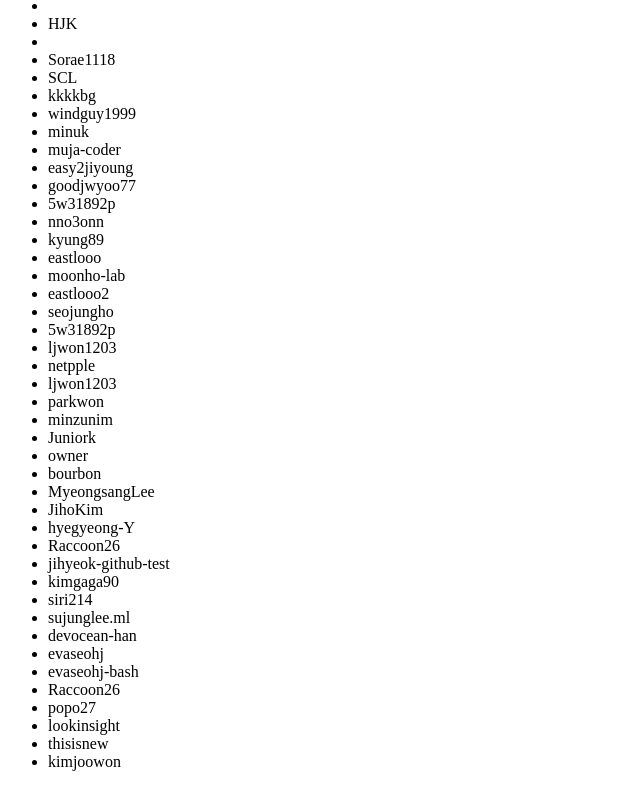
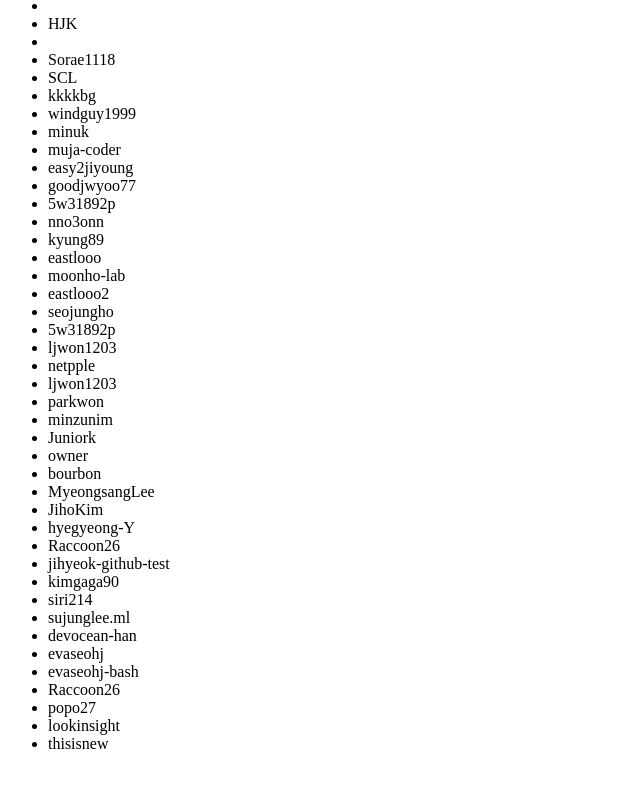
Before and after one commit to kimjoowon0919/test-repo, a plain HTML site: page index.html in a window 1280 px wide. Shown: the part 2967-3754 px from the top of the page, without its empty margins (0-640 px from the left). Drawn offline with Linux system fonts and the light colour scheme.

```diff
--- a/index.html
+++ b/index.html
@@ -204,7 +204,6 @@
       <li>popo27</li>
       <li>lookinsight</li>
       <li>thisisnew</li>
-      <li>kimjoowon</li>
     </ul>
   </body>
 </html>
```
